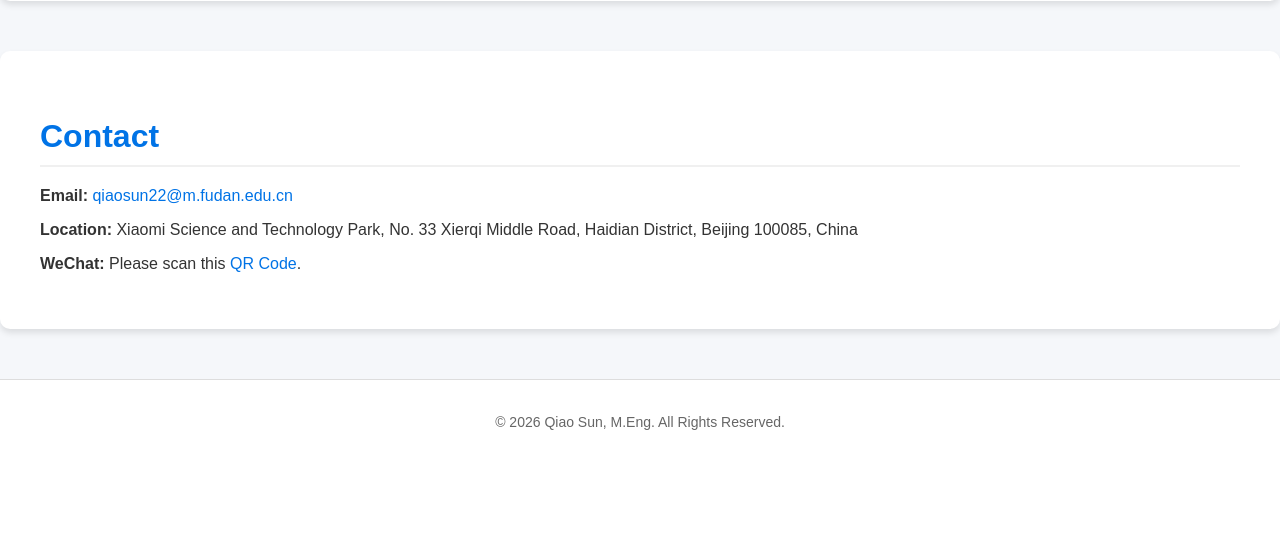
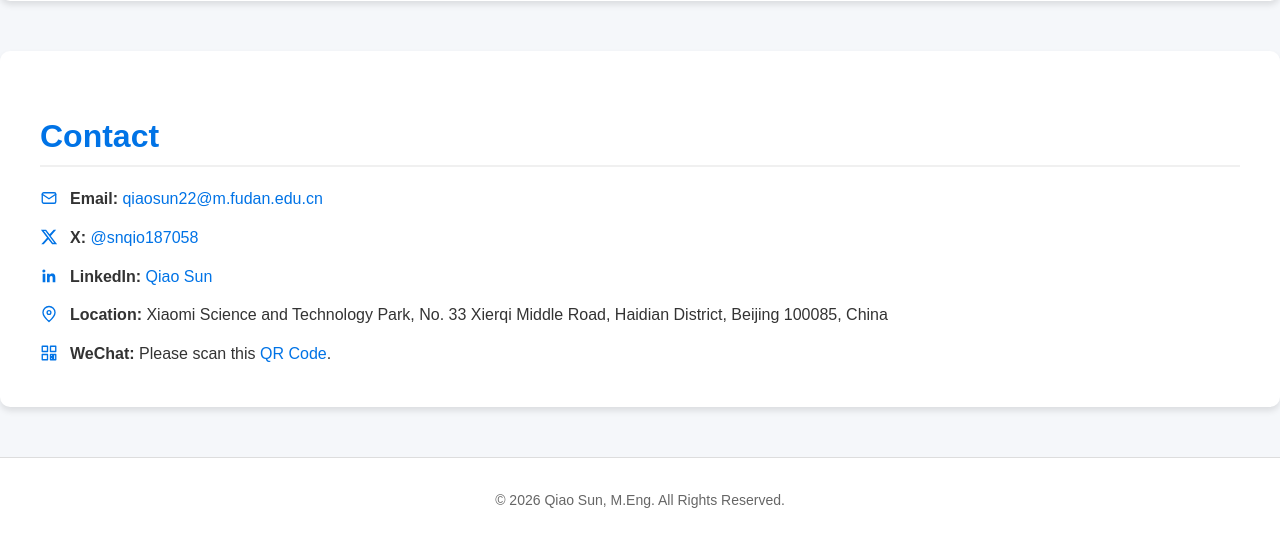
Before and after one commit to qiaosun22/qiaosun22.github.io, a PHP site: page / in a window 1280 px wide. Shown: the part 2737-3279 px from the top of the page. Before the commit the page ends 3167 px from the top, so only its background shows below. Run offline with PHP 8.4, Linux system fonts and the light colour scheme.

Commit message:
Add icons and social links to contact

```diff
--- a/index.html
+++ b/index.html
@@ -6,7 +6,7 @@
   <link rel="icon" type="image/svg+xml" href="assets/images/xiaomi-logo.svg">
 
   <title>Qiao Sun @ Xiaomi Robotics - Academic Portfolio</title>
-  <link rel="stylesheet" href="style.css?v=20260726-3">
+  <link rel="stylesheet" href="style.css?v=20260726-4">
   <style>
     /* General Styles */
     body {
@@ -475,9 +475,28 @@
   <!-- Contact Section -->
   <section id="contact">
     <h2 class="section-header">Contact</h2>
-    <p><strong>Email:</strong> <a href="mailto:qiaosun22@m.fudan.edu.cn">qiaosun22@m.fudan.edu.cn</a></p>
-    <p><strong>Location:</strong> Xiaomi Science and Technology Park, No. 33 Xierqi Middle Road, Haidian District, Beijing 100085, China</p>
-    <p><strong>WeChat:</strong> Please scan this <a href="assets/images/QR-wechat.jpg" target="_blank" rel="noopener noreferrer">QR Code</a>.</p>
+    <div class="contact-list">
+      <div class="contact-item">
+        <svg class="contact-icon" viewBox="0 0 24 24" aria-hidden="true"><rect x="3" y="5" width="18" height="14" rx="2"/><path d="m3 7 9 6 9-6"/></svg>
+        <div><strong>Email:</strong> <a href="mailto:qiaosun22@m.fudan.edu.cn">qiaosun22@m.fudan.edu.cn</a></div>
+      </div>
+      <div class="contact-item">
+        <svg class="contact-icon brand-icon" viewBox="0 0 24 24" aria-hidden="true"><path d="M18.24 2.25h3.31l-7.23 8.26 8.51 11.24h-6.66l-5.21-6.82-5.97 6.82H1.68l7.73-8.84L1.25 2.25h6.83l4.71 6.23 5.45-6.23Zm-1.16 17.52h1.83L7.08 4.13H5.12l11.96 15.64Z"/></svg>
+        <div><strong>X:</strong> <a href="https://x.com/snqio187058" target="_blank" rel="noopener noreferrer">@snqio187058</a></div>
+      </div>
+      <div class="contact-item">
+        <svg class="contact-icon brand-icon" viewBox="0 0 24 24" aria-hidden="true"><path d="M20.45 20.45h-3.56v-5.57c0-1.33-.03-3.04-1.85-3.04-1.85 0-2.14 1.45-2.14 2.94v5.67H9.34V9h3.42v1.56h.05c.48-.9 1.64-1.85 3.37-1.85 3.6 0 4.27 2.37 4.27 5.46v6.28ZM5.32 7.43a2.07 2.07 0 1 1 0-4.13 2.07 2.07 0 0 1 0 4.13ZM7.1 20.45H3.54V9H7.1v11.45Z"/></svg>
+        <div><strong>LinkedIn:</strong> <a href="https://www.linkedin.com/in/%E6%A1%A5-%E5%AD%99-306071414/" target="_blank" rel="noopener noreferrer">Qiao Sun</a></div>
+      </div>
+      <div class="contact-item">
+        <svg class="contact-icon" viewBox="0 0 24 24" aria-hidden="true"><path d="M20 10c0 5-8 12-8 12S4 15 4 10a8 8 0 1 1 16 0Z"/><circle cx="12" cy="10" r="2.5"/></svg>
+        <div><strong>Location:</strong> Xiaomi Science and Technology Park, No. 33 Xierqi Middle Road, Haidian District, Beijing 100085, China</div>
+      </div>
+      <div class="contact-item">
+        <svg class="contact-icon" viewBox="0 0 24 24" aria-hidden="true"><path d="M3 3h7v7H3zM14 3h7v7h-7zM3 14h7v7H3zM14 14h3v3h-3zM18 14h3v7h-3zM14 18h3v3h-3z"/></svg>
+        <div><strong>WeChat:</strong> Please scan this <a href="assets/images/QR-wechat.jpg" target="_blank" rel="noopener noreferrer">QR Code</a>.</div>
+      </div>
+    </div>
   </section>
 
   <!-- Footer -->
--- a/style.css
+++ b/style.css
@@ -475,3 +475,33 @@ header .header-links a.active {
   height: auto;
   object-fit: contain;
 }
+
+.contact-list {
+  display: grid;
+  gap: 14px;
+}
+
+.contact-item {
+  display: grid;
+  grid-template-columns: 20px minmax(0, 1fr);
+  gap: 10px;
+  align-items: start;
+  line-height: 1.55;
+}
+
+.contact-icon {
+  width: 18px;
+  height: 18px;
+  margin-top: 2px;
+  color: #0073e6;
+  fill: none;
+  stroke: currentColor;
+  stroke-linecap: round;
+  stroke-linejoin: round;
+  stroke-width: 1.8;
+}
+
+.contact-icon.brand-icon {
+  fill: currentColor;
+  stroke: none;
+}
```
